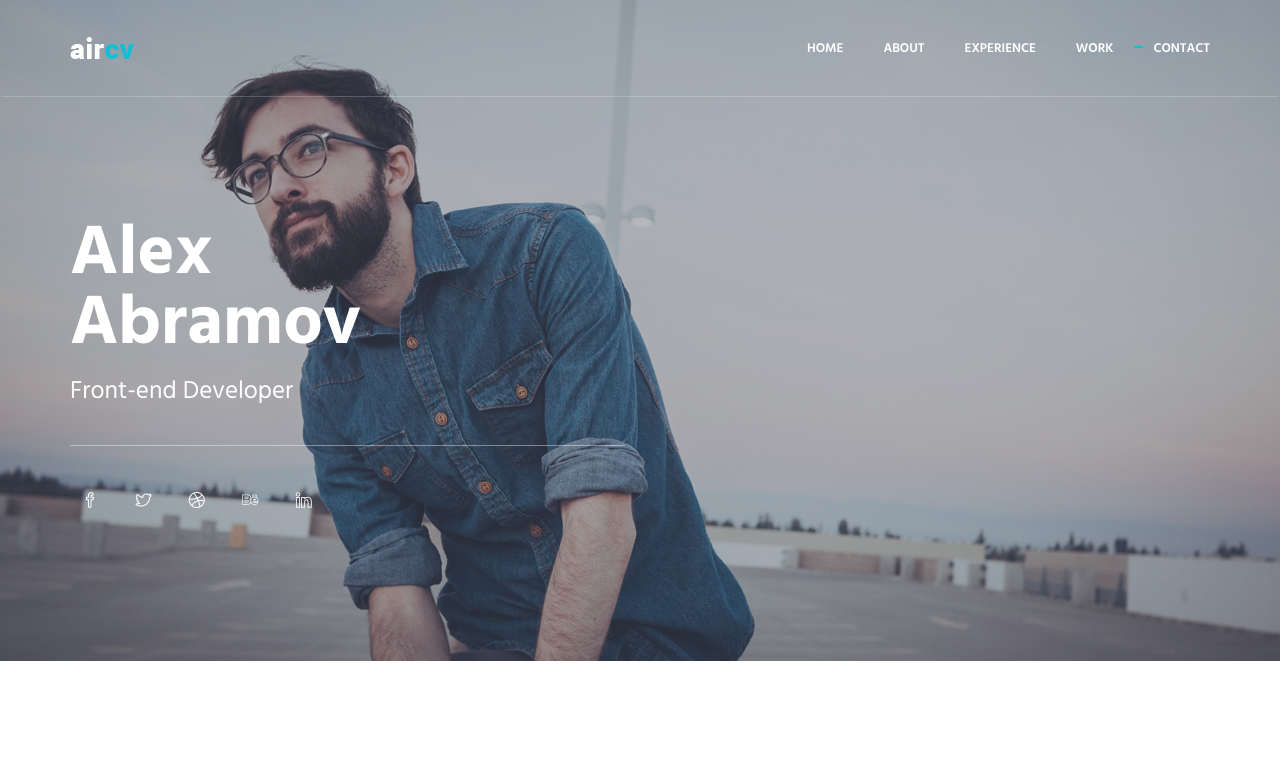
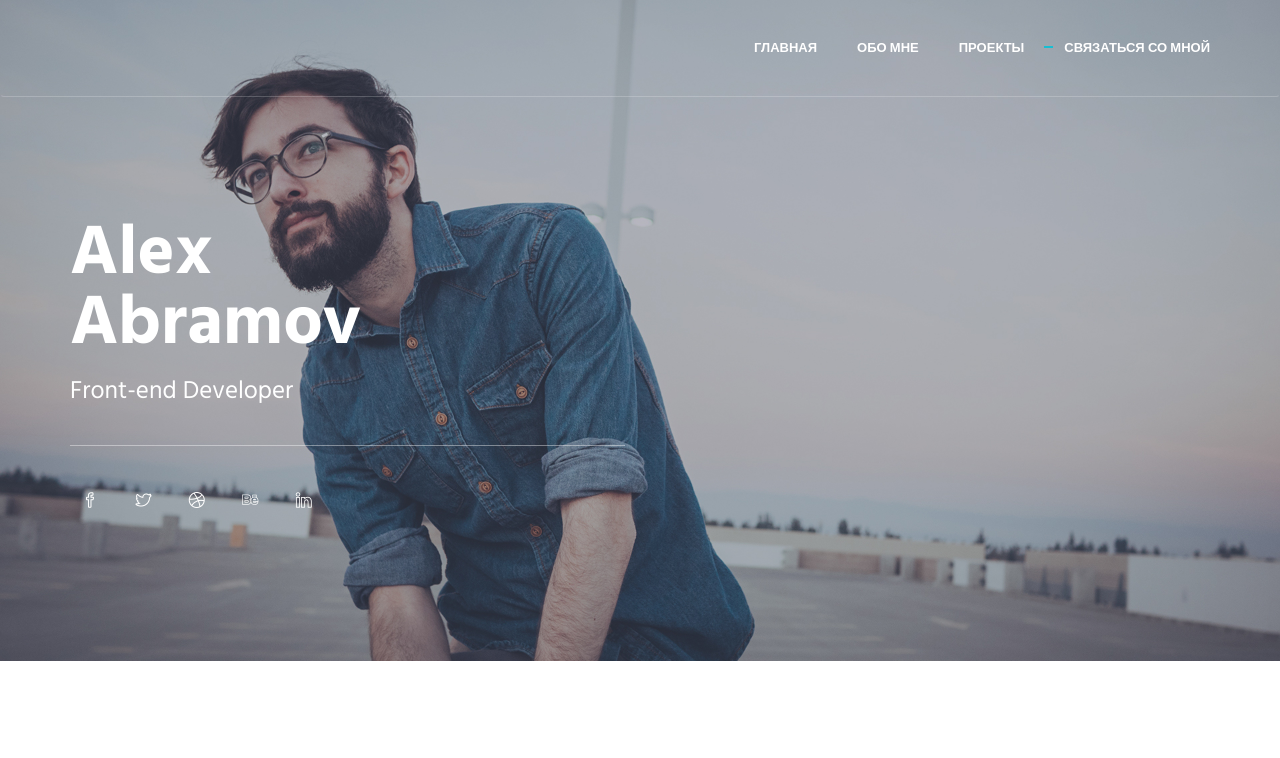
Before and after one commit to alviabramov/alviabramov.github.io, a plain HTML site: page index.html in a window 1280 px wide. Shown: the top 758 px of the page. Drawn offline with Linux system fonts and the light colour scheme.

Commit message:
Удалил лишнее из шаблона

```diff
--- a/index.html
+++ b/index.html
@@ -1,20 +1,9 @@
 <!DOCTYPE html>
-<!-- ==============================
-    Project:        Metronic "Aircv" Frontend Freebie - Responsive HTML Template Based On Twitter Bootstrap 3.3.4
-    Version:        1.0
-    Author:         KeenThemes
-    Primary use:    Corporate, Business Themes.
-    Email:          support@keenthemes.com
-    Follow:         http://www.twitter.com/keenthemes
-    Like:           http://www.facebook.com/keenthemes
-    Website:        http://www.keenthemes.com
-    Premium:        Premium Metronic Admin Theme: http://themeforest.net/item/metronic-responsive-admin-dashboard-template/4021469?ref=keenthemes
-================================== -->
 <html lang="en" class="no-js">
     <!-- BEGIN HEAD -->
     <head>
         <meta charset="utf-8"/>
-        <title>Metronic "Aircv" Frontend Freebie</title>
+        <title>Портфолио Александра</title>
         <meta http-equiv="X-UA-Compatible" content="IE=edge">
         <meta content="width=device-width, initial-scale=1" name="viewport"/>
         <meta content="" name="description"/>
@@ -52,12 +41,12 @@
                         </button>
 
                         <!-- Logo -->
-                        <div class="logo">
+                        <!-- <div class="logo">
                             <a class="logo-wrap" href="#body">
                                 <img class="logo-img logo-img-main" src="img/logo.png" alt="Asentus Logo">
                                 <img class="logo-img logo-img-active" src="img/logo-dark.png" alt="Asentus Logo">
                             </a>
-                        </div>
+                        </div> -->
                         <!-- End Logo -->
                     </div>
 
@@ -65,11 +54,11 @@
                     <div class="collapse navbar-collapse nav-collapse">
                         <div class="menu-container">
                             <ul class="nav navbar-nav navbar-nav-right">
-                                <li class="js_nav-item nav-item"><a class="nav-item-child nav-item-hover" href="#body">Home</a></li>
-                                <li class="js_nav-item nav-item"><a class="nav-item-child nav-item-hover" href="#about">About</a></li>
-                                <li class="js_nav-item nav-item"><a class="nav-item-child nav-item-hover" href="#experience">Experience</a></li>
-                                <li class="js_nav-item nav-item"><a class="nav-item-child nav-item-hover" href="#work">Work</a></li>
-                                <li class="js_nav-item nav-item"><a class="nav-item-child nav-item-hover" href="#contact">Contact</a></li>
+                                <li class="js_nav-item nav-item"><a class="nav-item-child nav-item-hover" href="#body">Главная</a></li>
+                                <li class="js_nav-item nav-item"><a class="nav-item-child nav-item-hover" href="#about">Обо мне</a></li>
+                                <!-- <li class="js_nav-item nav-item"><a class="nav-item-child nav-item-hover" href="#experience">Experience</a></li> -->
+                                <li class="js_nav-item nav-item"><a class="nav-item-child nav-item-hover" href="#work">Проекты</a></li>
+                                <li class="js_nav-item nav-item"><a class="nav-item-child nav-item-hover" href="#contact">Связаться со мной</a></li>
                             </ul>
                         </div>
                     </div>
```
